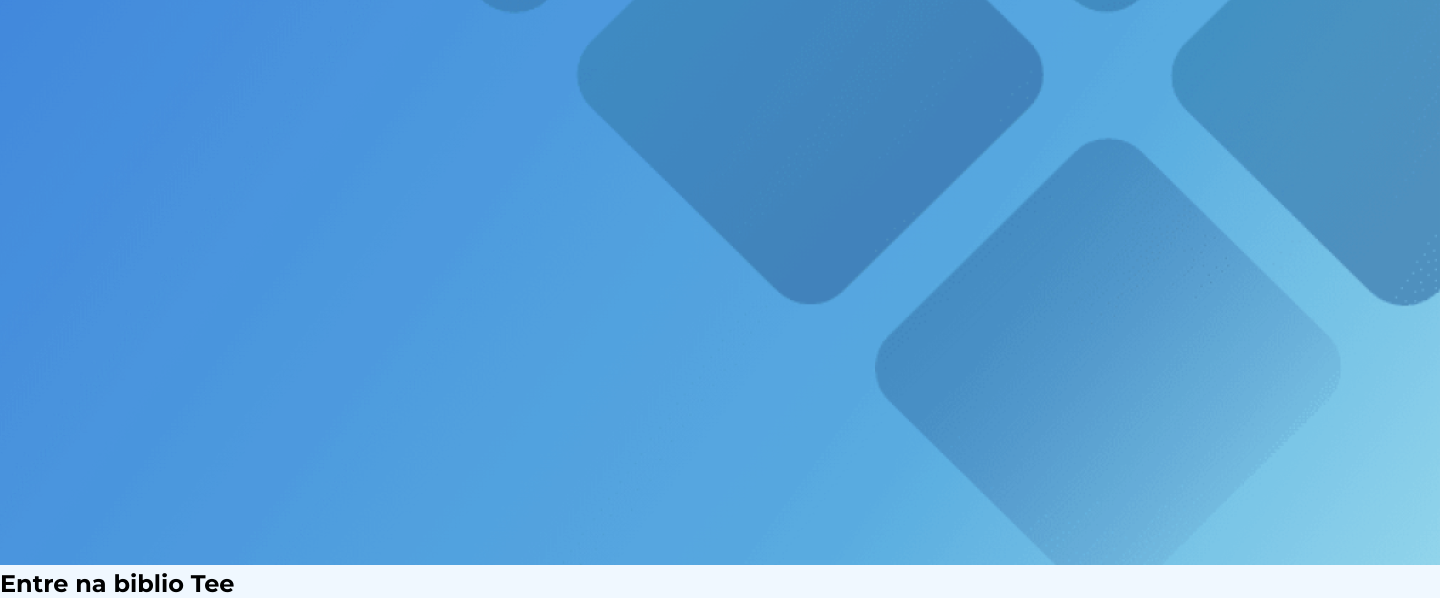
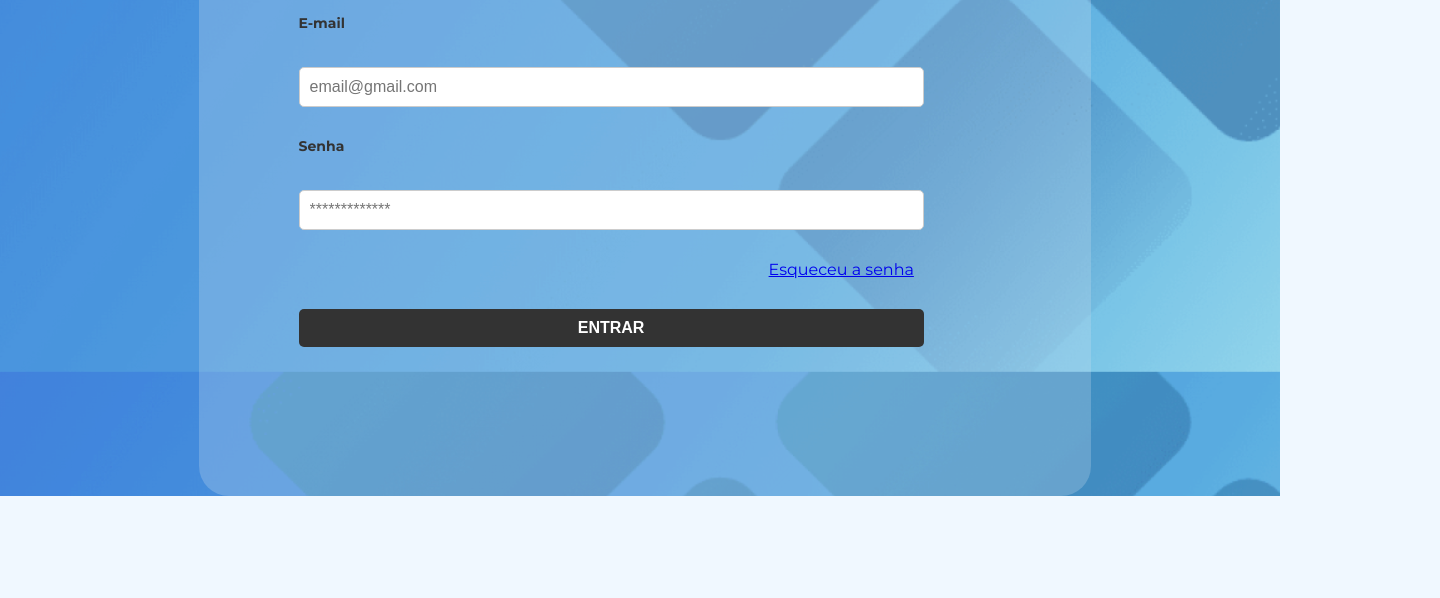
Before and after one commit to Rikelme03/BIBLIOTEC, a plain HTML site: page login.html in a window 1280 px wide. Shown: the part 374-972 px from the top of the page, 1440 px wide, since content can reach past the window. After the commit the page ends 870 px from the top, so only its background shows below. Drawn offline with Linux system fonts and the light colour scheme.

Commit message:
atualizacao

```diff
--- a/css/login2.css
+++ b/css/login2.css
@@ -60,13 +60,93 @@ header nav {
     justify-content: space-between;
 }
 
+
+
 header nav a {
     color: white;
     /* font-family: ; */
     text-decoration: none;
+
 }
 
-.section img{
-    width: 100%;
-    height: 100%;
+nav img{
+    height: 30px;
+    width: 30px;
 }
+main{
+    display: flex;
+    justify-content: center;
+    align-items: center;
+}
+form {
+    display: flex;
+    flex-direction: column;
+    justify-content: center;
+    margin-top: 70px;
+    margin-left: 10px;
+    border-radius: 30px;
+    gap: 30px;
+    height: 700px;
+    width: 90%;
+    background-color: rgba(203, 221, 237, 0.27) ;
+}
+
+label {
+    text-align: left;
+    font-size: 14px;
+    font-weight: bold;
+    color: #333;
+    margin-left: 100px;
+}
+
+input {
+    padding: 10px;
+    border: 1px solid #ccc;
+    border-radius: 5px;
+    font-size: 16px;
+    width: 70%;
+    margin-left: 100px;
+    margin-top: 5px;
+}
+
+input:focus {
+    outline: none;
+    border-color: #007bff;
+}
+
+button {
+    background-color: #333;
+    color: #fff;
+    padding: 10px;
+    border: none;
+    border-radius: 5px;
+    cursor: pointer;
+    font-size: 16px;
+    font-weight: bold;
+    width: 70%;
+    margin-left: 100px;
+    cursor: pointer;
+}
+
+button:hover {
+    background-color: #007bff;
+    color: black;
+}
+
+.forgot-password {
+    font-size: 12px;
+    color: #007bff;
+    text-align: right;
+    text-decoration: none;
+}
+
+.forgot-password:hover {
+    text-decoration: underline;
+}
+
+h1{
+    margin-left: 270px;
+}
+form a{
+    margin-left: 570px;
+}
--- a/login.html
+++ b/login.html
@@ -5,6 +5,12 @@
     <meta name="viewport" content="width=device-width, initial-scale=1.0">
     <title>login-bibliotec</title>
     <link rel="stylesheet" href="./css/login2.css">
+    <style>
+        body{
+            background-size: 100%;
+            background-image: url("imagens/login-bk-desktop.png");
+        }
+    </style>
 </head>
 
 <body>
@@ -12,6 +18,7 @@
         <div class="layout-grid header-flex">
             <img src="imagens/logo-desktop.svg" alt="Logo da marca da BiblioTec">
             <nav>
+                <a href="index.html"><img src="imagens/Back.png" alt=""></a>
                 <a href="#">Quem somos</a>
                 <a href="#">Nosso acervo</a>
                 <a href="#">Login</a>
@@ -20,11 +27,19 @@
     </header>
 
 
-    <main>
-        <section>
-        <img src="imagens/login-bk-desktop.png" alt="">
-            <h1>Entre na biblio Tee</h1>
-        </section>
+    <main class="layout-grid login-flex">
+
+            <form class="login">
+            <h1>Entre na biblio Tec</h1>
+            <label for="email">E-mail</label>
+            <input type="email" id="email" placeholder="email@gmail.com">
+            <label for="senha">Senha</label>
+            <input type="senha" id="senha" placeholder="*************">
+            <a href="https://www.youtube.com/watch?v=Jck18FGohNc&list=RDJck18FGohNc&start_radio=1">Esqueceu a senha </a>
+            <button > ENTRAR</button>
+
+        </form>
+
 
     </main>
 
```
Also changed, not shown: formularios.html (added, +79 -0 lines), index.html (+1 -1 lines), imagens/Back.png (added).
